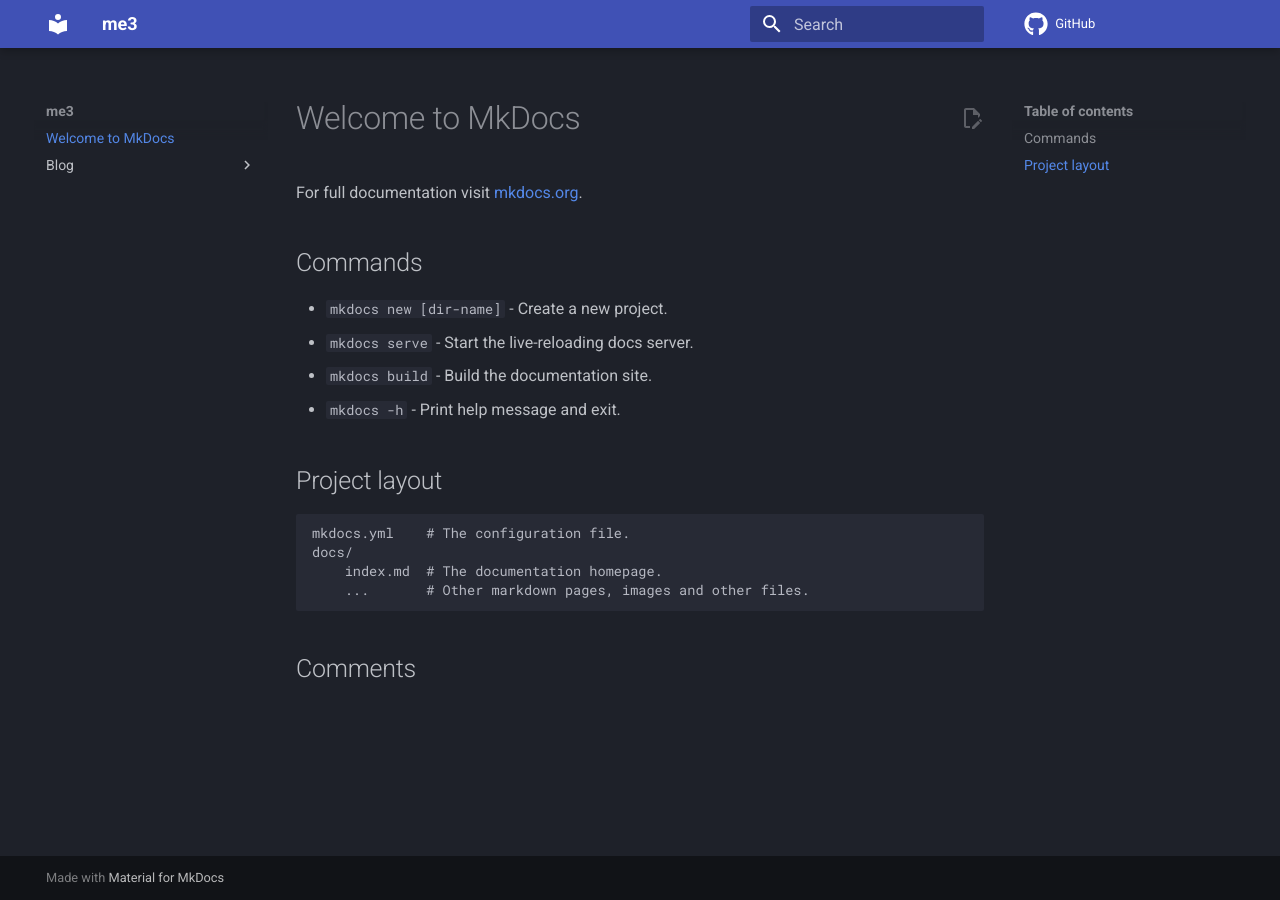
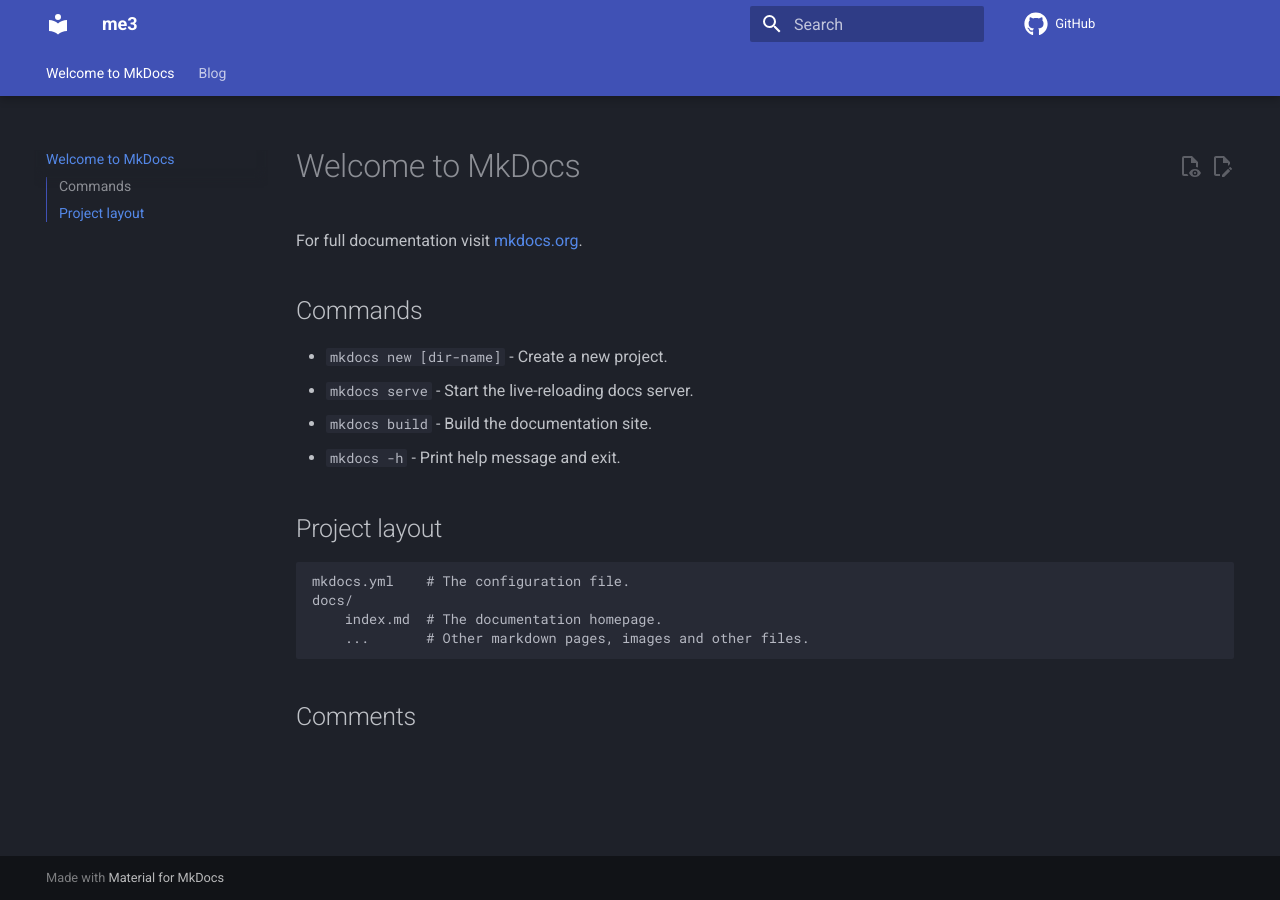
Before and after one commit to garyttierney/me3, an MkDocs documentation site: the page built from docs/index.md, in a window 1280 px wide. Built offline with MkDocs 1.6.1 and Material for MkDocs 9.7.7, drawn with Linux system fonts in a browser that asks for light colours; comment, search, counter and statistics services are not loaded.

Commit message:
Enable navigation/toc features

```diff
--- a/mkdocs.yml
+++ b/mkdocs.yml
@@ -10,9 +10,16 @@
   name: material
   features:
     - content.action.edit
+    - content.action.view
+    - content.code.annotate
     - search.highlight
     - search.suggest
     - search.share
+    - navigation.sections
+    - navigation.tabs
+    - navigation.tabs.sticky
+    - toc.follow
+    - toc.integrate
   icon:
     repo: fontawesome/brands/github
   palette:
```
